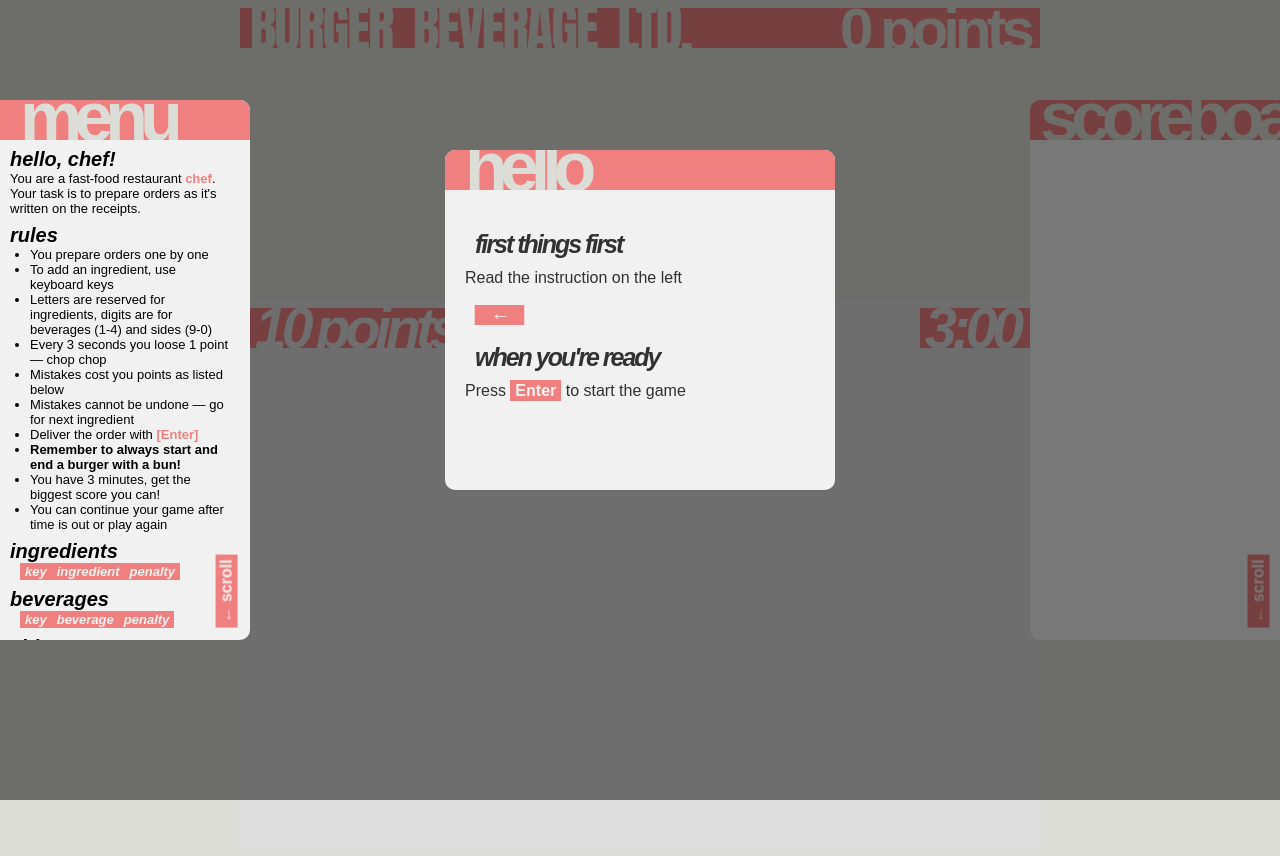
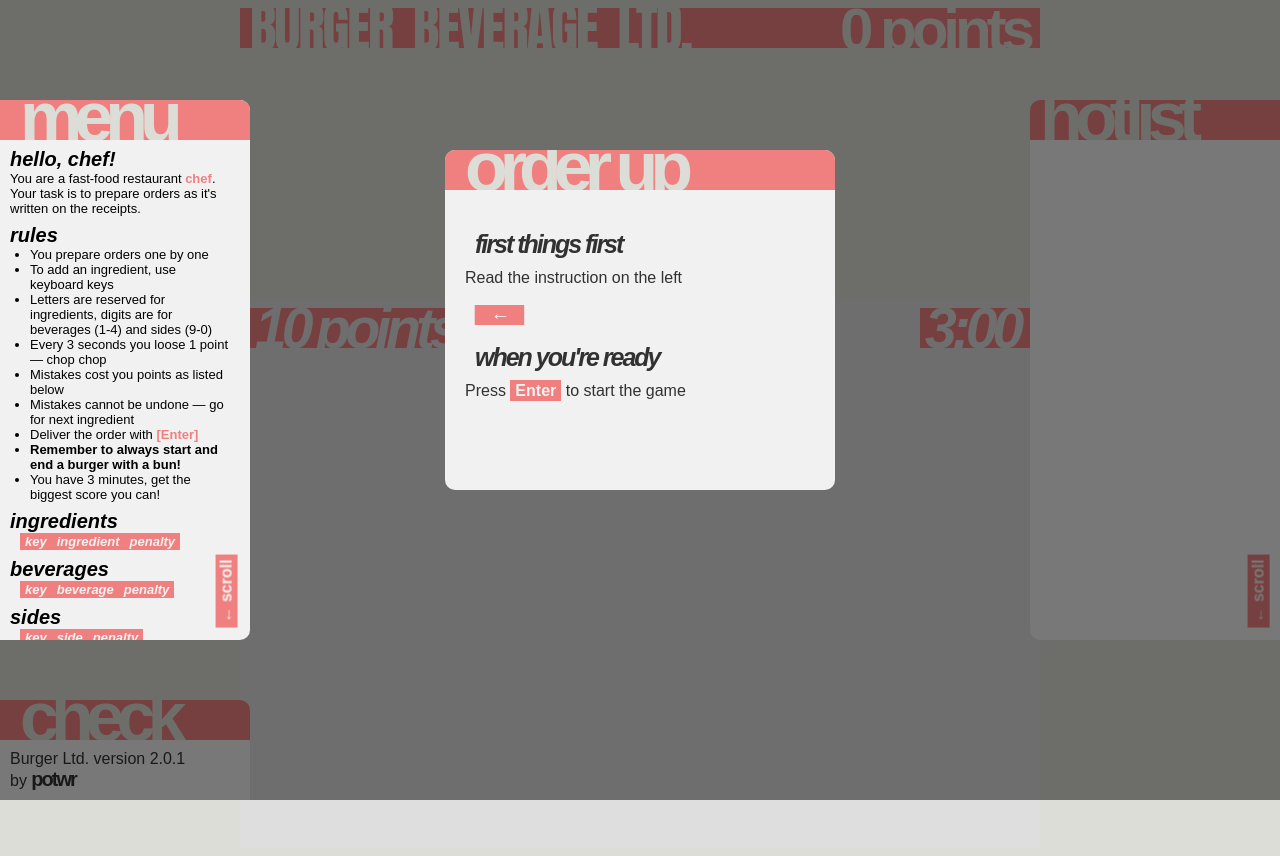
Before and after one commit to potwr/potwr.github.io, a PHP site: page / in a window 1280 px wide. Run offline with PHP 8.4, Linux system fonts and the light colour scheme; lists and menus that the app fills with data are empty; some libraries are stand-ins or nearby versions.

Commit message:
Add files via upload

```diff
--- a/Burger_Ltd./endgame.js
+++ b/Burger_Ltd./endgame.js
@@ -58,3 +58,6 @@ export async function submitEndgameFormular() {
 }
 
 $('.endgame-submit').on('click', function(){submitEndgameFormular()});
+$('.endgame-again').on('click', function() {
+  location.reload();
+});
--- a/Burger_Ltd./index.html
+++ b/Burger_Ltd./index.html
@@ -79,7 +79,6 @@
                     <li>Deliver the order with <strong style="color: lightcoral">[Enter]</strong></li>
                     <li><strong>Remember to always start and end a burger with a bun!</strong></li>
                     <li>You have 3 minutes, get the biggest score you can!</li>
-                    <li>You can continue your game after time is out or play again</li>
                 </ul>
             </div>
             <div class="instruction-text-block instruction-text-block-2">
@@ -122,15 +121,23 @@
     </div>
 
     <div class="scoreboard">
-        <div class="scoreboard-header">scoreboard</div>
+        <div class="scoreboard-header">hotlist</div>
         <div class="scoreboard-scroll">← scroll</div>
         <div class="scoreboard-content"></div>
+    </div>
+
+    <div class="footer">
+        <div class="footer-header">check</div>
+        <div class="footer-content">
+            <span class="footer-content-text">Burger Ltd. version 2.0.1<br>by</span>
+            <span class="footer-content-author">potwr</span>
+        </div>
     </div>
 
     <div class="site-obscure"></div>
 
     <div class="start-alert">
-        <div class="start-alert-header">hello</div>
+        <div class="start-alert-header">order up</div>
         <div class="start-alert-content">
             <span class="start-alert-content-header">first things first</span><br>
             <span class="start-alert-content-text">Read the instruction on the left</span><br><br>
--- a/Burger_Ltd./script.js
+++ b/Burger_Ltd./script.js
@@ -15,7 +15,7 @@ var ingredientsList = [
     {name: "buffalo hot", key: "KeyF", penalty: 1}, //8
     {name: "beef", key: "KeyG", penalty: 3}, //9
     {name: "chicken", key: "KeyH", penalty: 3}, //10
-    {name: "becon", key: "KeyE", penalty: 1}, //11
+    {name: "bacon", key: "KeyE", penalty: 1}, //11
     {name: "veggie burger", key: "KeyV", penalty: 3}, //12
     {name: "mustard", key: "KeyU", penalty: 1}, //13
     {name: "original sauce", key: "KeyR", penalty: 1}, //14
--- a/Burger_Ltd./styles.css
+++ b/Burger_Ltd./styles.css
@@ -70,13 +70,13 @@ body {
     height: 550px;
     background-color: #dedede;
     text-align: center;
-    position: relative;
+    position: absolute;
     overflow: hidden;
     z-index: 0;
 }
 
 .kitchen-points {
-    position: relative;
+    position: absolute;
     left: 10px;
     top: 10px;
     text-align: left;
@@ -639,6 +639,54 @@ td:nth-child(3) {
     background-position: bottom;
 }
 
+.footer {
+    width: 250px;
+    height: 100px;
+    background-color: #f1f1f1;
+    font-family: Arial;
+    position: absolute;
+    left: 0px;
+    bottom: 0px;
+    border-radius: 0px 10px 0px 0px;
+    z-index: 49;
+    overflow: hidden;
+}
+
+.footer-header {
+    height: 40px;
+    background-color: lightcoral;
+    color: #dcddd6;
+    font-family: Arial;
+    font-weight: bold;
+    font-style: normal;
+    font-size: 70px;
+    line-height: 35px;
+    letter-spacing: -8px;
+    padding-left: 20px;
+    text-align: left;
+    overflow: hidden;
+    position: sticky;
+    top: 0px;
+    left: 0px;
+    width: 100%;
+}
+
+.footer-content {
+    width: translate(100%-20px);
+    text-align: left;
+    color: #313131;
+    padding: 10px;
+}
+
+.footer-content-author {
+    font-weight: bold;
+    font-size: 20px;
+    font-style: default;
+    letter-spacing: -2px;
+    margin-bottom: 10px;
+    display: inline-block;
+}
+
 .site-obscure {
     width: 100%;
     height: 100%;
```
